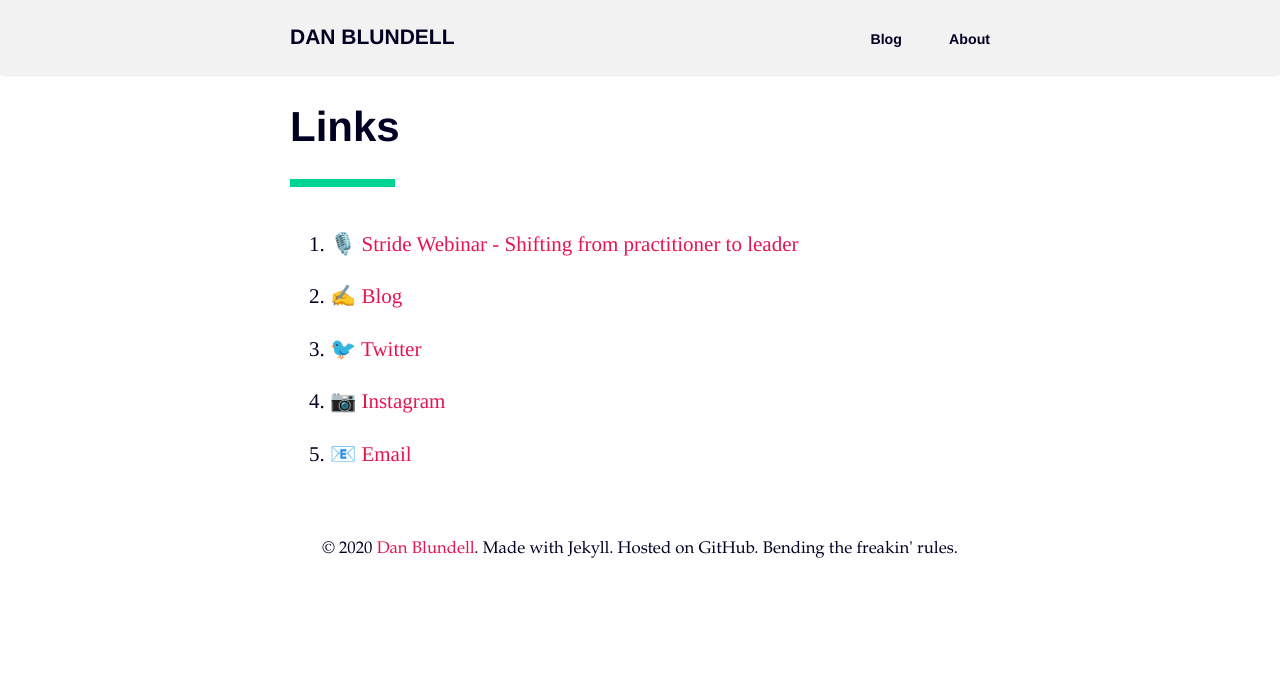
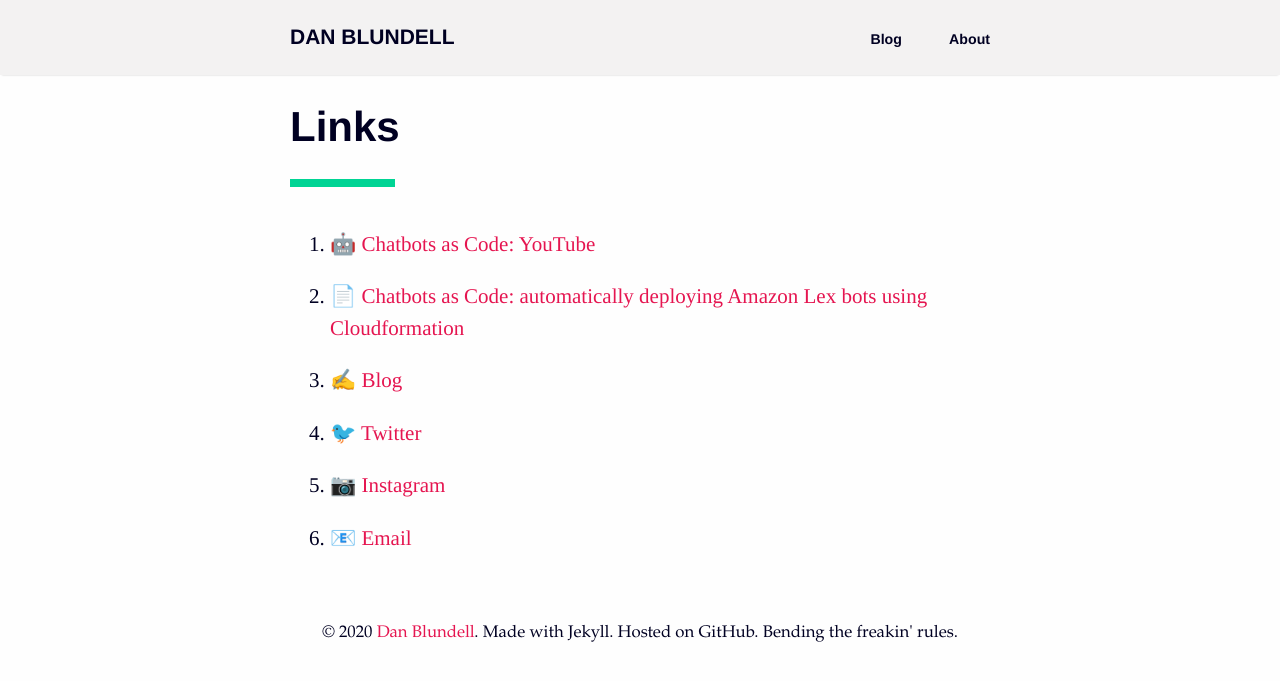
Before and after one commit to danblundell/danblundell.github.io, a Jekyll site: the page built from links.md, in a window 1280 px wide. Shown: the top 681 px of the page. Built offline with Jekyll 4.4.1, drawn with Linux system fonts in a browser that asks for light colours.

Commit message:
updates links page

```diff
--- a/links.md
+++ b/links.md
@@ -6,7 +6,9 @@ permalink: /links/
 # Links
 <div class="post-line"></div>
 
-1. 🎙️ [Stride Webinar - Shifting from practitioner to leader][stride]
+1. 🤖 [Chatbots as Code: YouTube][youtube]
+
+1. 📄 [Chatbots as Code: automatically deploying Amazon Lex bots using Cloudformation][blog]
 
 1. ✍️ [Blog](/)
 
@@ -20,4 +22,5 @@ permalink: /links/
 [twitter]: https://www.twitter.com/danblundell
 [insta]: https://www.instagram.com/dantblundell
 [email]: mailto:hello@danblundell.com
-[stride]: https://us02web.zoom.us/webinar/register/WN_5CMeu1MFRFKMaCzGxhWoeA
+[youtube]: https://www.youtube.com/watch?v=RdRnJPIbYmc
+[blog]: /2020/07/chatbots-as-code-with-amazon-lex-and-cloudformation
```
